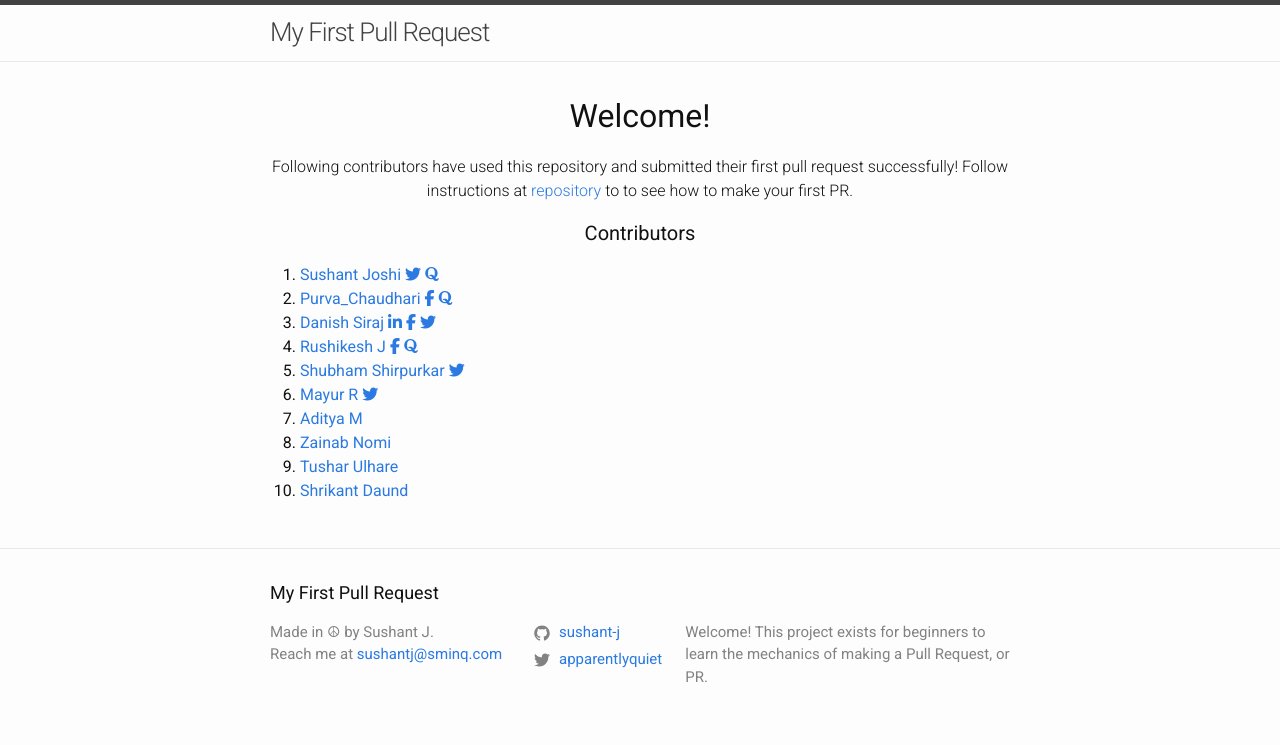
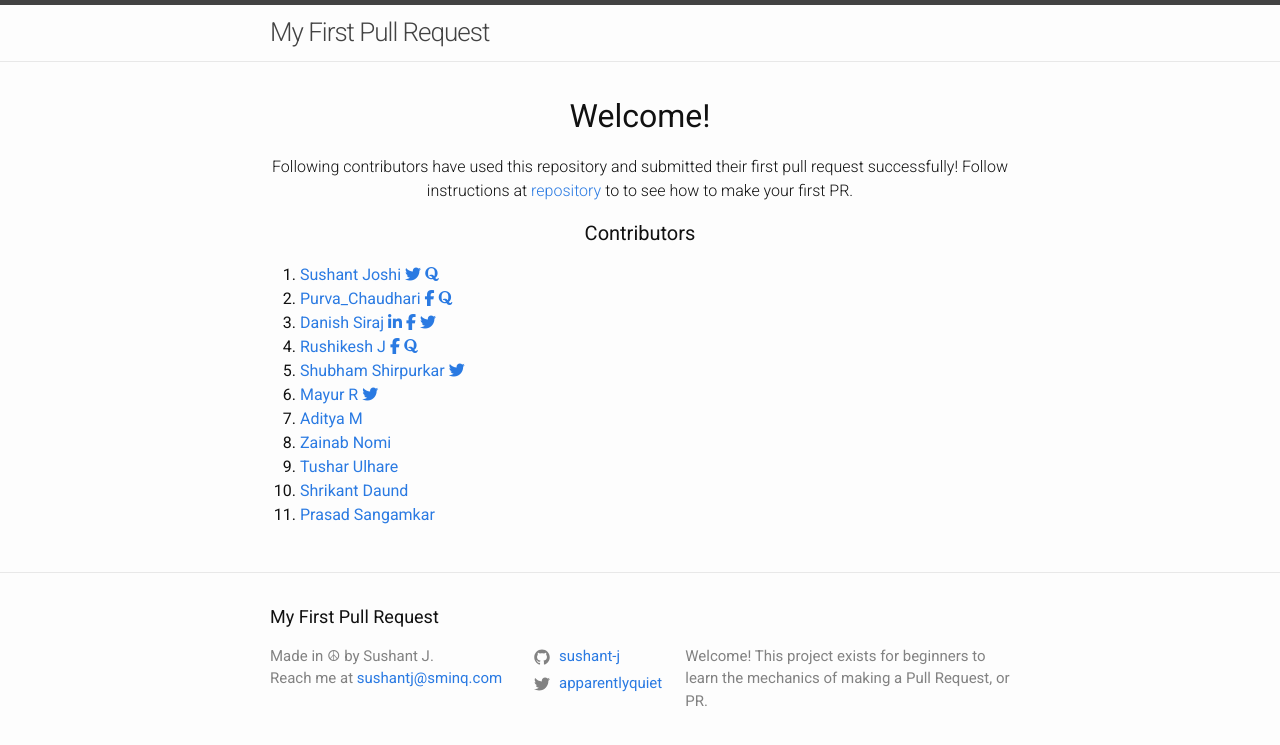
Before and after one commit to sushant-j/my-first-pull-request, a Jekyll site: the page built from index.md, in a window 1280 px wide. Shown: the top 745 px of the page. Built offline with Jekyll 4.4.1, drawn with Linux system fonts in a browser that asks for light colours; nearby versions of some CDN libraries.

Commit message:
Added my name -Prasad

```diff
--- a/_layouts/home.html
+++ b/_layouts/home.html
@@ -93,6 +93,11 @@ layout: default
       <a href="https://github.com/shrikantdaund0693/">
         Shrikant Daund
       </a>
+</li>
+ <li>
+      <a href="https://github.com/prasadsangamkar/">
+        Prasad Sangamkar
+      </a>
     </li>
   </ol>
 </div>
```
